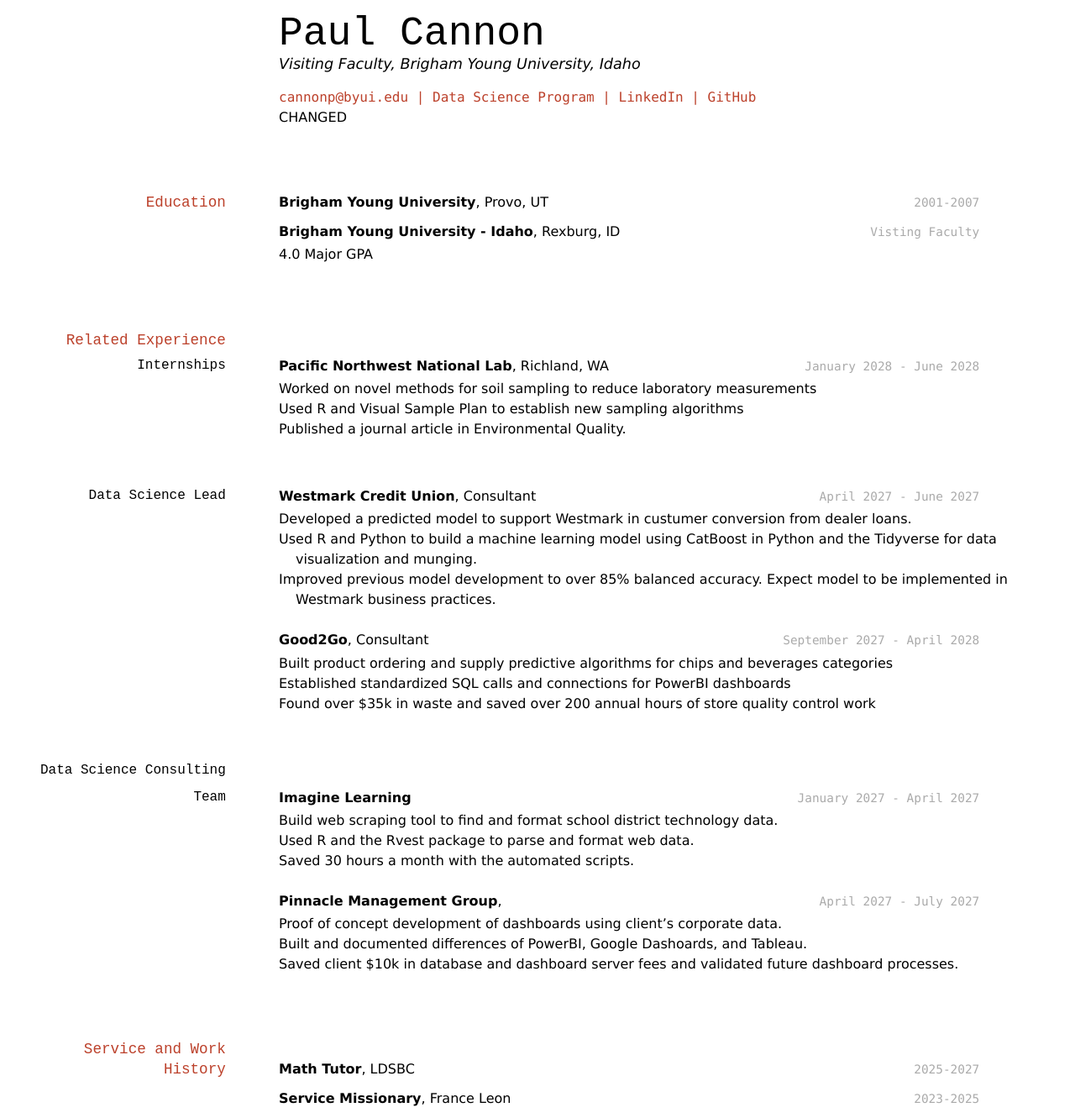
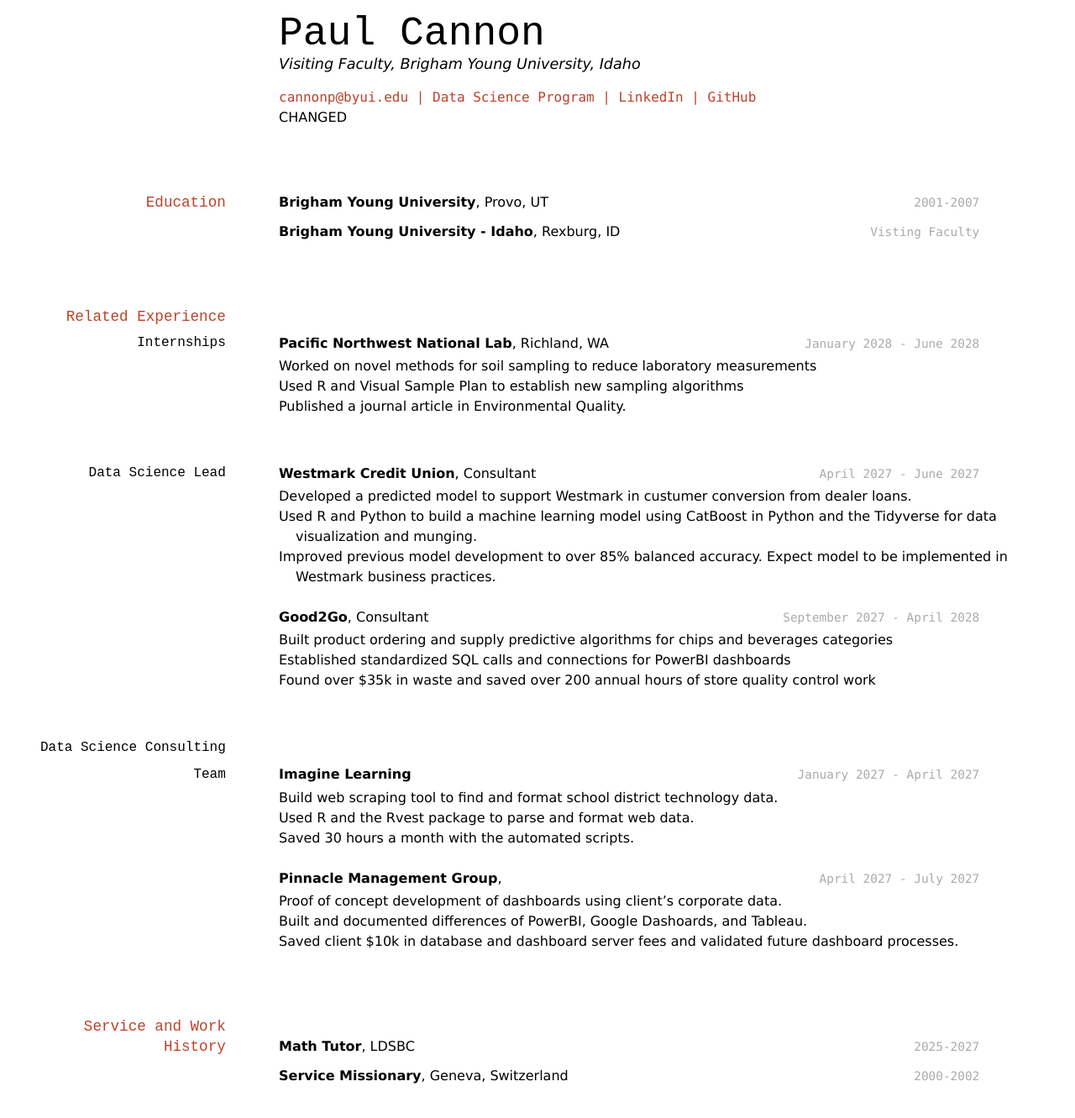
Before and after one commit to pcc-git/paul-cannon-resume, a Jekyll site: the page built from docs/index.md, in a window 1280 px wide. Shown: the whole page at 84% size. Built offline with Jekyll 4.4.1, drawn with Linux system fonts in a browser that asks for light colours; after the commit the page ends 1304 px from its top, so only the background shows below that.

Commit message:
Changed mission dates

```diff
--- a/docs/index.md
+++ b/docs/index.md
@@ -22,8 +22,6 @@
 
 `Visting Faculty`
 __Brigham Young University - Idaho__, Rexburg, ID
-
--  4.0 Major GPA
 
 
 ## Related Experience
@@ -76,11 +74,11 @@
 __Math Tutor__, LDSBC
 
 
-`2023-2025`
-__Service Missionary__, France Leon
+`2000-2002`
+__Service Missionary__, Geneva, Switzerland
 
 
 
 <!-- ### Footer
 
-Last updated: May 2013 -->
+Last updated: July 2022 -->
```
